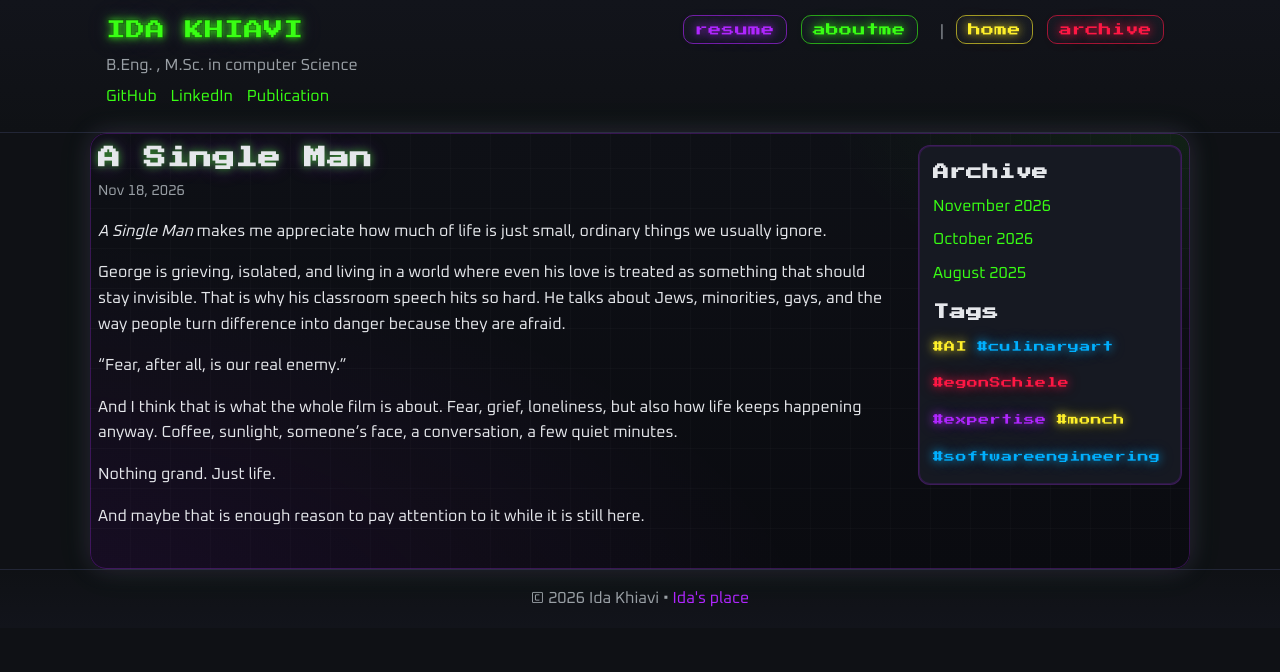
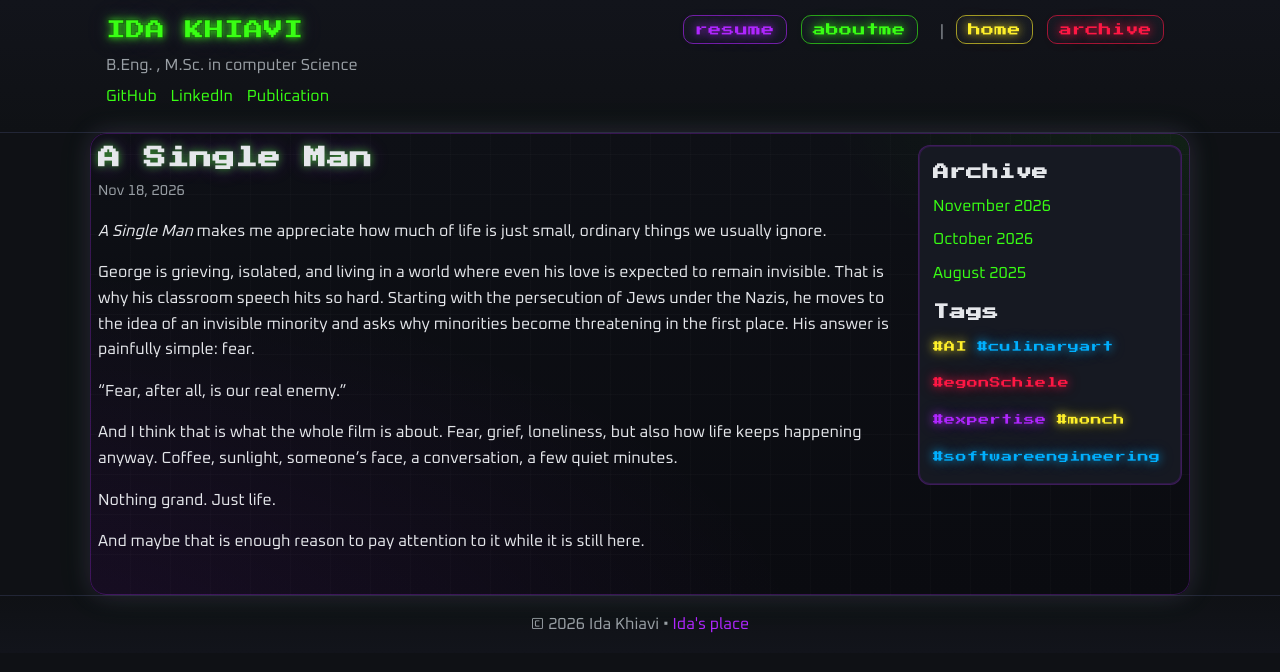
Before and after one commit to idakhiavi/idakhiavi.github.io, a Jekyll site: the page built from _posts/2026-11-18-A Single Man.md, in a window 1280 px wide. Shown: the top 672 px of the page. Built offline with Jekyll 4.4.1, drawn with Linux system fonts in a browser that asks for light colours.

Commit message:
Refine A Single Man classroom passage

```diff
--- a/_posts/2026-11-18-A Single Man.md
+++ b/_posts/2026-11-18-A Single Man.md
@@ -5,7 +5,7 @@ title: "A Single Man"
 
 *A Single Man* makes me appreciate how much of life is just small, ordinary things we usually ignore.
 
-George is grieving, isolated, and living in a world where even his love is treated as something that should stay invisible. That is why his classroom speech hits so hard. He talks about Jews, minorities, gays, and the way people turn difference into danger because they are afraid.
+George is grieving, isolated, and living in a world where even his love is expected to remain invisible. That is why his classroom speech hits so hard. Starting with the persecution of Jews under the Nazis, he moves to the idea of an invisible minority and asks why minorities become threatening in the first place. His answer is painfully simple: fear.
 
 “Fear, after all, is our real enemy.”
 
```
